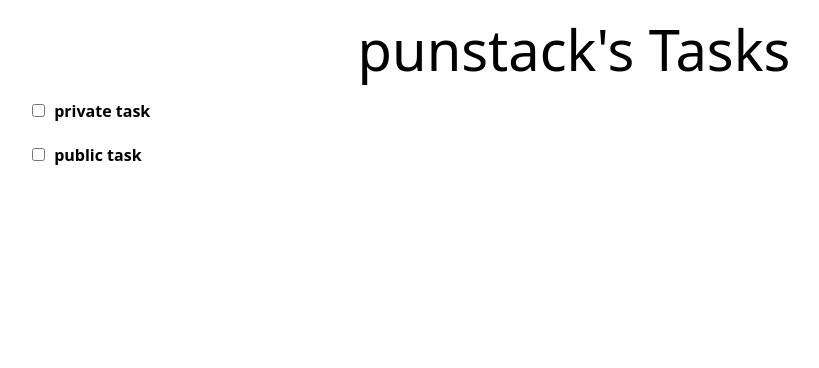
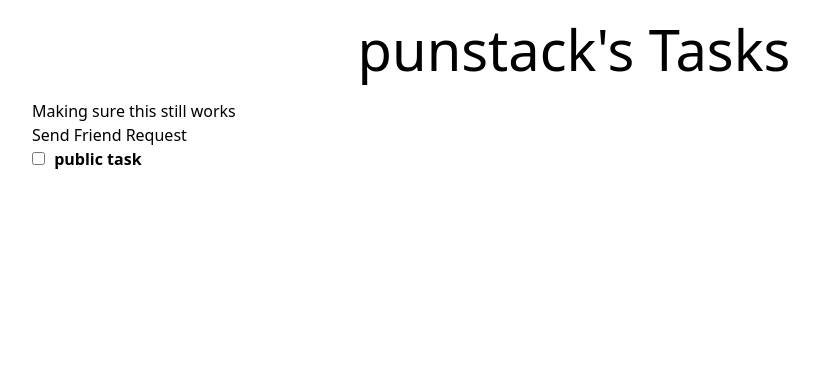
Before and after one commit to punstack/task-manager-app, a Flask app: a page that uses templates/user.html in a window 1280 px wide. Shown: the part 56-424 px from the top of the page, without its empty margins (66-885 px from the left). Run offline with Flask 3, Linux system fonts and the light colour scheme; a user stored in the database is signed in.

Commit message:
viewing another user page shows only public tasks

```diff
--- a/app.py
+++ b/app.py
@@ -1,8 +1,6 @@
 # python -m venv .venv
 # .venv/Scripts/activate
 # https://getbootstrap.com/docs/4.3/getting-started/introduction/
-
-## think more about social feature?
 
 from flask import Flask, render_template, redirect, request, url_for, session, flash
 from flask_sqlalchemy import SQLAlchemy
@@ -23,6 +21,12 @@ app.config['SQLALCHEMY_DATABASE_URI'] = 'sqlite:///app.db' # "tasks" and "users"
 app.config['SQLALCHEMY_TRACK_MODIFICATIONS'] = False
 db = SQLAlchemy(app)
 migrate = Migrate(app, db)
+
+friends = db.Table('friends',
+        db.Column('user_id', db.String(36), db.ForeignKey('User.id'), primary_key = True),
+        db.Column('friend_id', db.String(36), db.ForeignKey('User.id'), primary_key = True),
+        db.Column('is_accepted', db.Boolean, default = False) # need to check if this is still usable??
+)
 
 class Subtask(db.Model):
     __tablename__ = 'Subtask'
@@ -64,6 +68,12 @@ class User(db.Model):
     email_lower = db.Column(db.String(100), unique = True, nullable = False)
     password = db.Column(db.String(50), nullable = False)
     tasks = db.relationship('Task', backref='user', lazy = True)
+    friends = db.relationship('User',
+                              secondary = friends,
+                              primaryjoin = (friends.c.user_id == id),
+                              secondaryjoin = (friends.c.friend_id == id),
+                              backref = db.backref('friended_by', lazy = 'dynamic'), # for loading 'friended_by'
+                              lazy = 'dynamic') # for loading 'friends'
 
     def __init__(self, user, email, password):
         self.user = user
@@ -71,6 +81,54 @@ class User(db.Model):
         self.email = email
         self.email_lower = email.lower()
         self.password = password
+
+    ### OPERATIONS FOR INTERACTING WITH OTHER USERS
+
+    def send_friend_request(self, user):
+        if not self.has_pending_request(user) and not self.is_friend_with(user):
+            new_request = FriendRequest(sender_id=self.id, receiver_id=user.id)
+            db.session.add(new_request)
+            db.session.commit()
+
+    def is_friend_with(self, user):
+        return self.friends.filter(friends.c.friend_id == user.id).count() > 0
+
+    def accept_friend_request(self, user):
+        friend_request = FriendRequest.query.filter_by(sender_id=user.id, receiver_id=self.id).first()
+        if friend_request:
+            self.friends.append(user)
+            user.friends.append(self)
+            db.session.delete(friend_request)
+            db.session.commit()
+
+    def decline_friend_request(self, user): # make sure this works
+        friend_request = FriendRequest.query.filter_by(sender_id=user.id, receiver_id=self.id).first()
+        if friend_request:
+            db.session.delete(friend_request)
+            db.session.commit()
+
+    def remove_friend(self, user):
+        if self.is_friend_with(user):
+            self.friends.remove(user)
+            user.friends.remove(self)
+            db.session.commit()
+
+    def has_pending_request(self, user):
+        return FriendRequest.query.filter_by(sender_id=self.id, receiver_id=user.id).count() > 0
+    ###
+
+class FriendRequest(db.Model):
+    __tablename__ = 'FriendRequest'
+    id = db.Column(db.Integer, primary_key = True, nullable = False)
+    sender_id = db.Column(db.String(36), db.ForeignKey('User.id'), nullable=False)
+    receiver_id = db.Column(db.String(36), db.ForeignKey('User.id'), nullable=False)
+    timestamp = db.Column(db.DateTime, default=datetime.now())
+
+    sender = db.relationship('User', foreign_keys=[sender_id], backref=db.backref('sent_requests', lazy='dynamic'))
+    receiver = db.relationship('User', foreign_keys=[receiver_id], backref=db.backref('received_requests', lazy='dynamic'))
+
+    def __repr__(self):
+        return f'<FriendRequest from {self.sender.username} to {self.receiver.username}>'
 
 with app.app_context():
     #db.drop_all() # drop all tables // not necessary unless new columns are added to models
@@ -97,7 +155,6 @@ def index():
         User.query.delete()
     db.session.commit()
     '''
-
     return render_template('index.html')
 
 @app.route('/add-task', methods = ["GET", "POST"])
--- a/templates/user.html
+++ b/templates/user.html
@@ -11,6 +11,41 @@
   <div>
     <h1 class="h3 mb-3 display-4 font-weight-normal text-center">{{ user }}'s Tasks</h1>
   </div>
+
+  <!-- USER INTERACTIONS -->
+  {% if user != session.get("user") %}
+    <a>Making sure this still works</a><br>
+    {% if user in user.friends %}
+      <a>Already Friends</a>
+    {% else %}
+      <a>Send Friend Request</a>
+    {% endif %}
+  {% endif %}
+
+  {% if user != session.get("user") %}
+    {% for task in tasks %}
+      {% if task.task_status == True %}
+      <span {% if task.completed %} style="text-decoration: line-through" {% endif %}>
+        <div class="task">
+          <input type="checkbox" class="task-checkbox" {% if task.completed %}checked{% endif %} onclick="updateTaskStatus(this, {{ task.id }})">
+          <span class="task-name">{{ task.title }}</span>
+          <div class="task-details">
+            {% if task.description %}
+            <span class="task-description">{{ task.description }}</span><br>
+            {% endif %}
+            {% if task.due_date %}
+            <span class="task-due-date">{{ task.due_date }}</span><br>
+            {% endif %}
+            {% for subtask in task.subtasks %}
+            <input type="checkbox" class="subtask-checkbox" onclick="updateSubtaskStatus(this, {{ subtask.id }})" {% if subtask.completed %}checked{% endif %}>
+            <span class="subtask-name">{{ subtask.title }}</span><br>
+            {% endfor %}
+          </div>
+        </div>
+      </span>
+      {% endif %}
+    {% endfor %}
+  {% else %}
     {% for task in tasks %}
       <span {% if task.completed %} style="text-decoration: line-through" {% endif %}>
         <div class="task">
@@ -31,6 +66,7 @@
         </div>
       </span>
       {% endfor %}
+  {% endif %}
 </div>
 
 <script>
```
Also changed, not shown: instance/app.db. Lines whose indentation alone changed are shown as unchanged.
